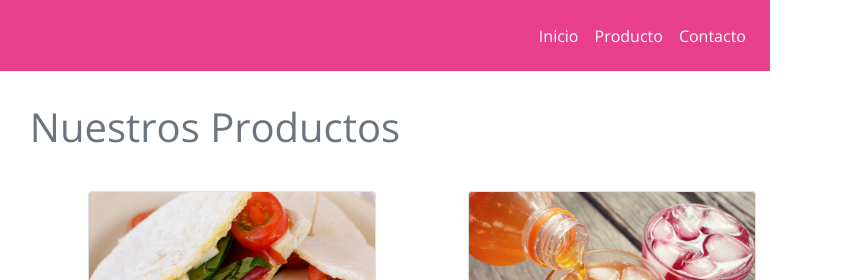
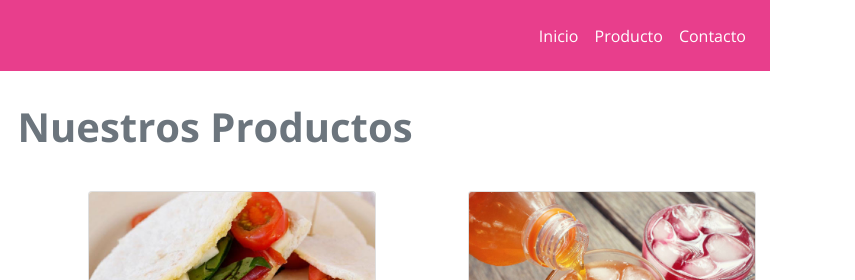
Before and after one commit to JairoMaxter/desafio_suricata_bootstrap, a plain HTML site: page index.html in a window 1280 px wide. Shown: the top 280 px of the page, 425-1280 px from the left. Drawn offline with nearby package versions, Linux system fonts and the light colour scheme.

Commit message:
Arreglos menores texto

```diff
--- a/index.html
+++ b/index.html
@@ -61,7 +61,7 @@
             <!--Titulo principal-->
 
             <div class="ptx text-secondary">
-                <h1> Nuestros Productos </h1>
+                <h1><b>Nuestros Productos</b></h1>
             </div>
 
             <!--Primera fila de cartas-->
```
